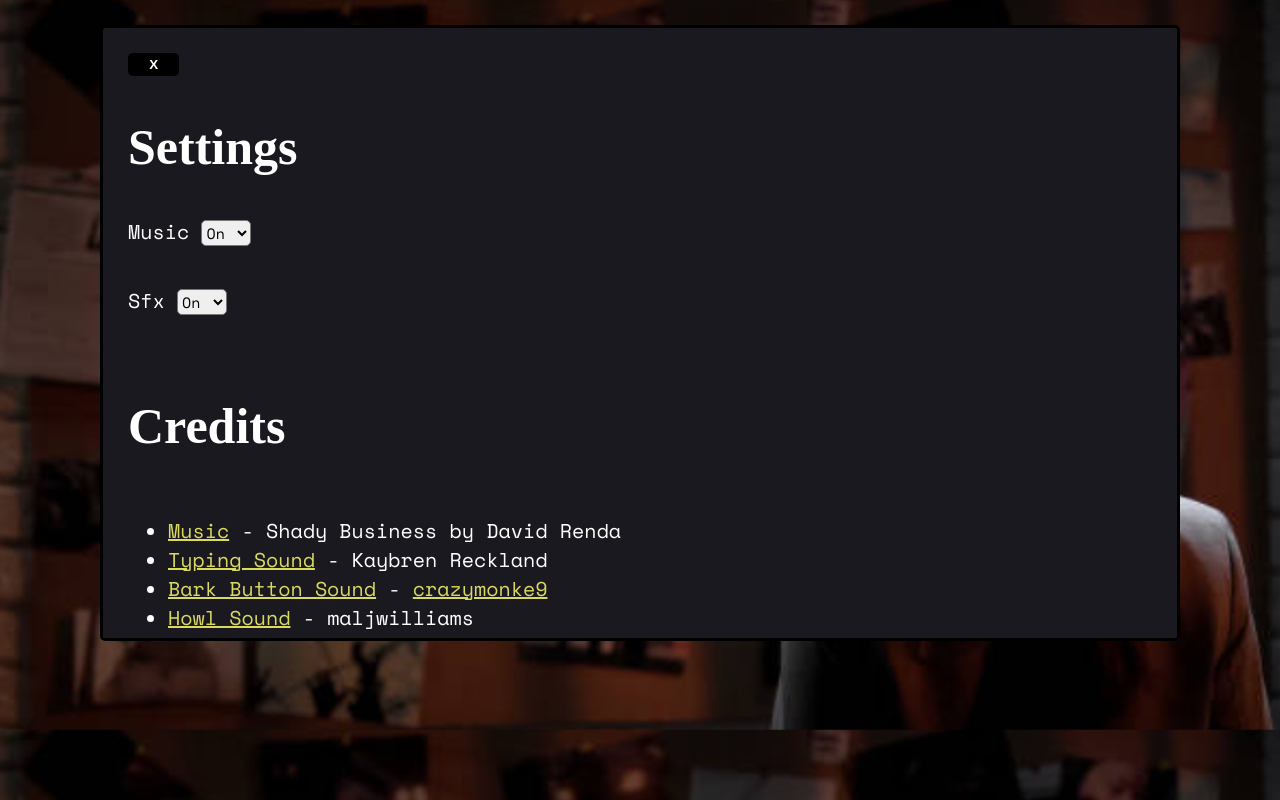
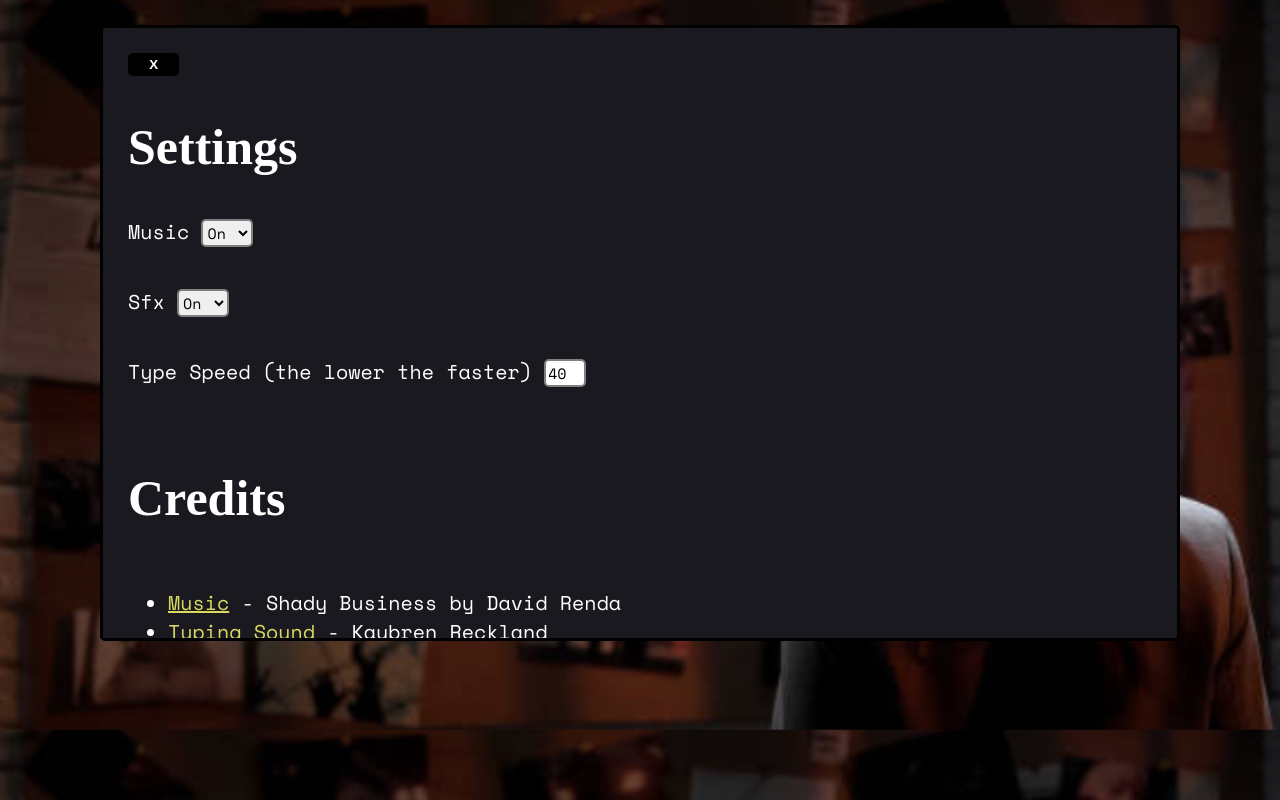
Before and after one commit to UrMom73/where-pupper, a plain HTML site: page index.html in a window 1280 px wide. Both pictures are taken after a click on the button "Settings". Drawn offline with nearby package versions, Linux system fonts and the light colour scheme; a web font is replaced by a local one.

Commit message:
edited css and html

```diff
--- a/index.html
+++ b/index.html
@@ -61,6 +61,12 @@
                 </label>
             </div>
 
+            <div>
+                <label>Type Speed (the lower the faster)
+                    <input type="number" min="20" max="80" value="40" id="typeSpeed">
+                </label>
+            </div>
+
             <h2>Credits</h2>
             <ul>
                 <li><a href="https://www.fesliyanstudios.com/royalty-free-music/download/shady-business/2181" target="_blank">Music</a> - Shady Business by David Renda</li>
@@ -70,7 +76,7 @@
                 <li><a href="https://djlunatique.com/iphone-alarm-radar-sound-effect/" target="_blank">Alarm Sound</a> - DJ Lunatique</li>
             </ul>
 
-            <button onclick="audioFunction(); exitWindow('settingsWindow');">Save</button>
+            <button onclick="settings(); exitWindow('settingsWindow');">Save</button>
         </div>
     </main>
 
--- a/style.css
+++ b/style.css
@@ -178,10 +178,15 @@ label {
     margin-bottom: 4rem;
 }
 
-select {
+select, input[type="number"] {
     font-size: 1.5rem;
     font-family: var(--ff-p);
+    border: 2px solid gray;
     border-radius: 5px;
+}
+
+input[type="number"]:invalid {
+    border-color: rgb(187, 51, 51);
 }
 /* --  */
 
```
